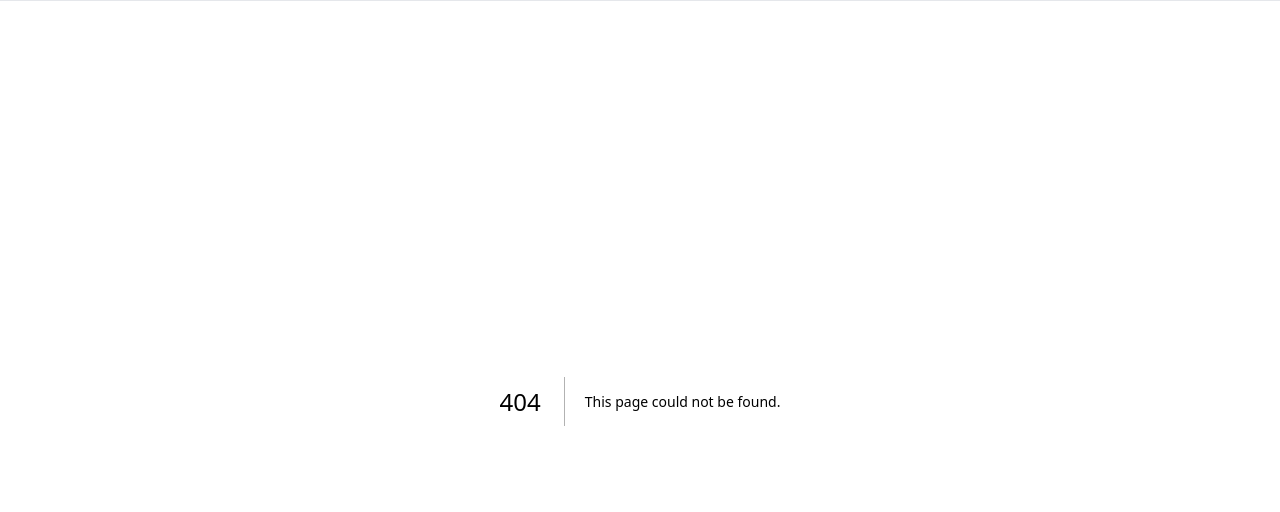
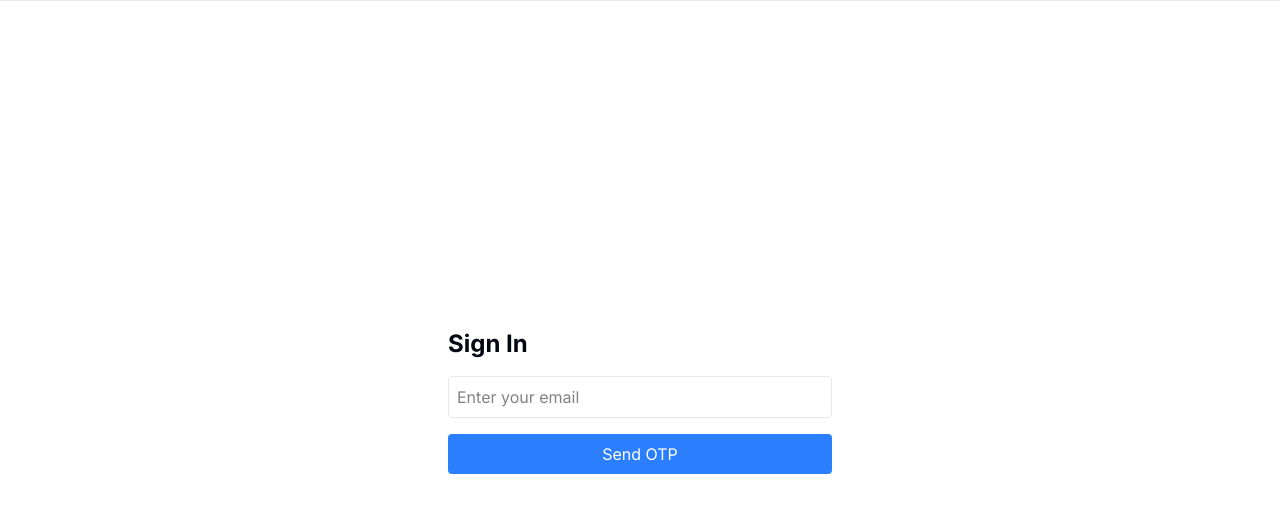
Before and after one commit to imjamalnasir/Packaging-Reporting---AI-ML-LLM, a Next.js app: page /new-sign-in in a window 1280 px wide. Before the commit this address had no page. Shown: the top 512 px of the page. Built offline with nearby package versions, Linux system fonts and the light colour scheme; no server answers.

Commit message:
new sign in add

```diff
--- /dev/null
+++ b/app/new-sign-in/page.tsx
@@ -0,0 +1,92 @@
+"use client";
+
+import { useState } from "react";
+import { supabase } from "@/lib/supabase";
+
+export default function SignInPage() {
+  const [email, setEmail] = useState("");
+  const [otpSent, setOtpSent] = useState(false);
+  const [otp, setOtp] = useState("");
+  const [session, setSession] = useState<any>(null);
+  const [loading, setLoading] = useState(false);
+
+  const handleSendOtp = async () => {
+    setLoading(true);
+    const { error } = await supabase.auth.signInWithOtp({ email });
+    setLoading(false);
+    if (error) {
+      alert(error.message);
+    } else {
+      setOtpSent(true);
+    }
+  };
+
+  const handleVerifyOtp = async () => {
+    setLoading(true);
+    const { data, error } = await supabase.auth.verifyOtp({
+      email,
+      token: otp,
+      type: "email",
+    });
+    setLoading(false);
+    if (error) {
+      alert(error.message);
+    } else {
+      setSession(data.session);
+    }
+  };
+
+  if (session) {
+    return (
+      <div className="flex flex-col items-center justify-center h-screen">
+        <h1 className="text-2xl font-bold">Sign In Successful!</h1>
+        <p>Welcome to your dashboard.</p>
+        <div className="mt-4 p-4 border rounded w-1/2 text-center">
+          Empty dashboard / home page
+        </div>
+      </div>
+    );
+  }
+
+  return (
+    <div className="flex flex-col items-center justify-center h-screen">
+      {!otpSent ? (
+        <div className="flex flex-col gap-4 w-96">
+          <h1 className="text-2xl font-bold">Sign In</h1>
+          <input
+            type="email"
+            placeholder="Enter your email"
+            className="p-2 border rounded"
+            value={email}
+            onChange={(e) => setEmail(e.target.value)}
+          />
+          <button
+            className="bg-blue-500 text-white p-2 rounded"
+            onClick={handleSendOtp}
+            disabled={loading}
+          >
+            {loading ? "Sending OTP..." : "Send OTP"}
+          </button>
+        </div>
+      ) : (
+        <div className="flex flex-col gap-4 w-96">
+          <h1 className="text-2xl font-bold">Enter OTP</h1>
+          <input
+            type="text"
+            placeholder="Enter OTP"
+            className="p-2 border rounded"
+            value={otp}
+            onChange={(e) => setOtp(e.target.value)}
+          />
+          <button
+            className="bg-green-500 text-white p-2 rounded"
+            onClick={handleVerifyOtp}
+            disabled={loading}
+          >
+            {loading ? "Verifying..." : "Verify OTP"}
+          </button>
+        </div>
+      )}
+    </div>
+  );
+}
--- /dev/null
+++ b/lib/supabase.ts
@@ -0,0 +1,6 @@
+import { createClient } from "@supabase/supabase-js";
+
+export const supabase = createClient(
+  process.env.NEXT_PUBLIC_SUPABASE_URL!,
+  process.env.NEXT_PUBLIC_SUPABASE_ANON_KEY!
+);
```
